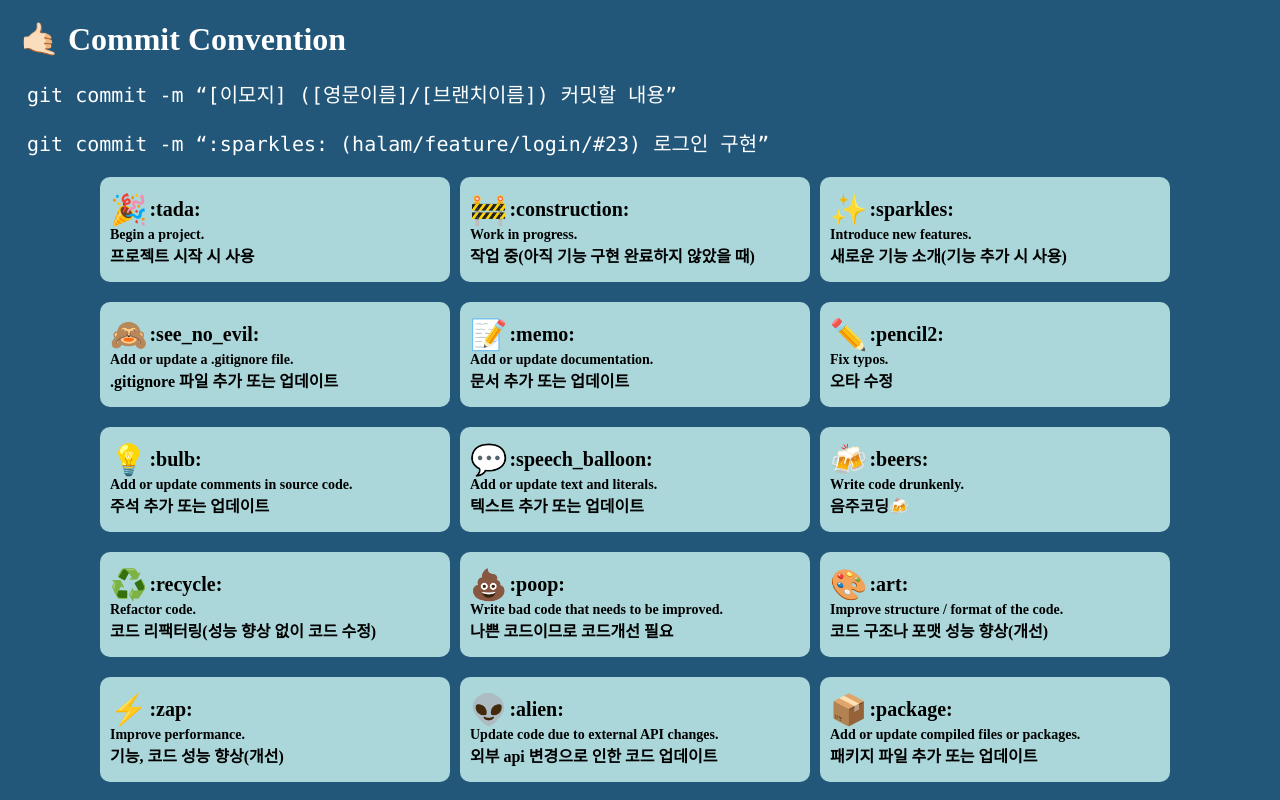
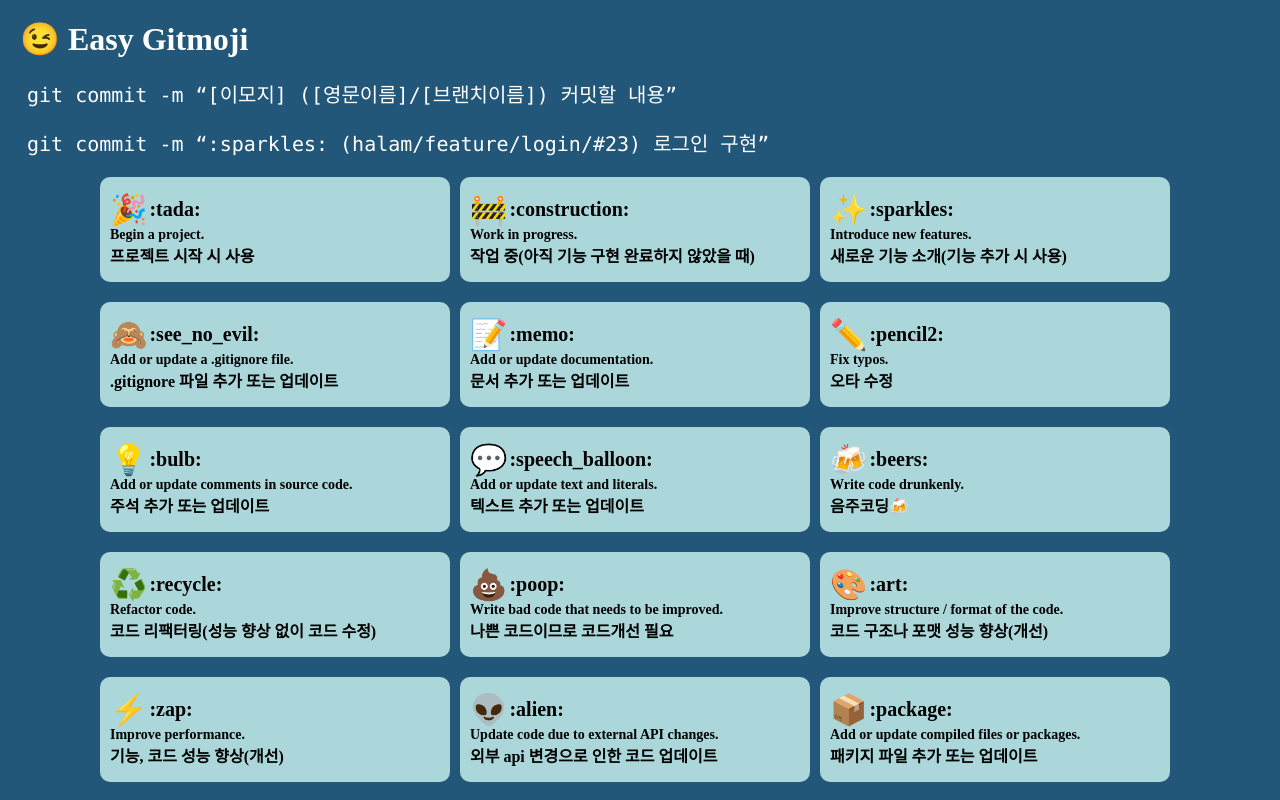
Before and after one commit to HalamLee/easy-gitmoji, a React (Create React App) app: page / in a window 1280 px wide. Shown: the top 800 px of the page. Built offline with nearby package versions, Linux system fonts and the light colour scheme; a web font is replaced by a local one.

Commit message:
:speech_balloon::lipstick: Title, Favicon 변경

```diff
--- a/public/index.html
+++ b/public/index.html
@@ -30,7 +30,7 @@
       rel="stylesheet"
       type="text/css"
     />
-    <title>Easy Commit Convention</title>
+    <title>Easy Gitmoji</title>
   </head>
   <body>
     <noscript>You need to enable JavaScript to run this app.</noscript>
--- a/src/App.jsx
+++ b/src/App.jsx
@@ -38,7 +38,7 @@ function App() {
   return (
     <Wrapper>
       <Section>
-        <Title>{'🤙🏻 Commit Convention'}</Title>
+        <Title>{'😉 Easy Gitmoji'}</Title>
         <Example children={commitExample} />
         <Example children={secondCommitExample} />
       </Section>
```
Also changed, not shown: 1 other file (tests, documents, lock files or other folders).
